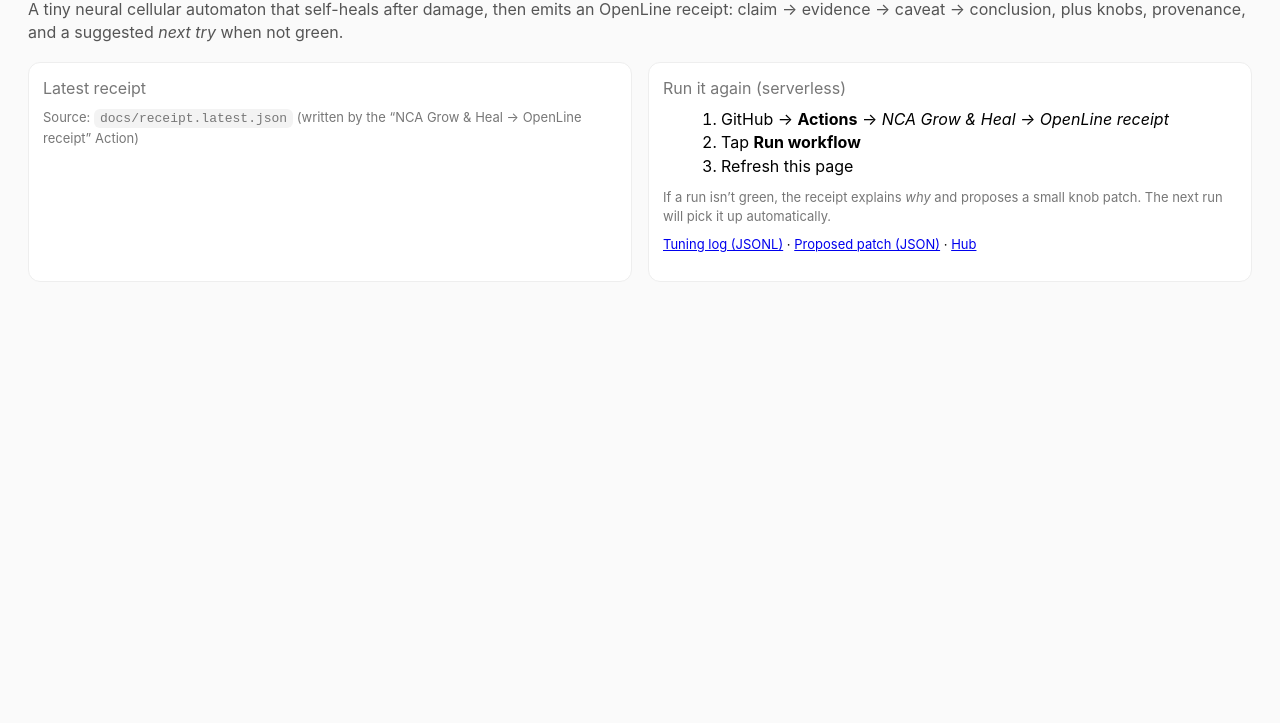
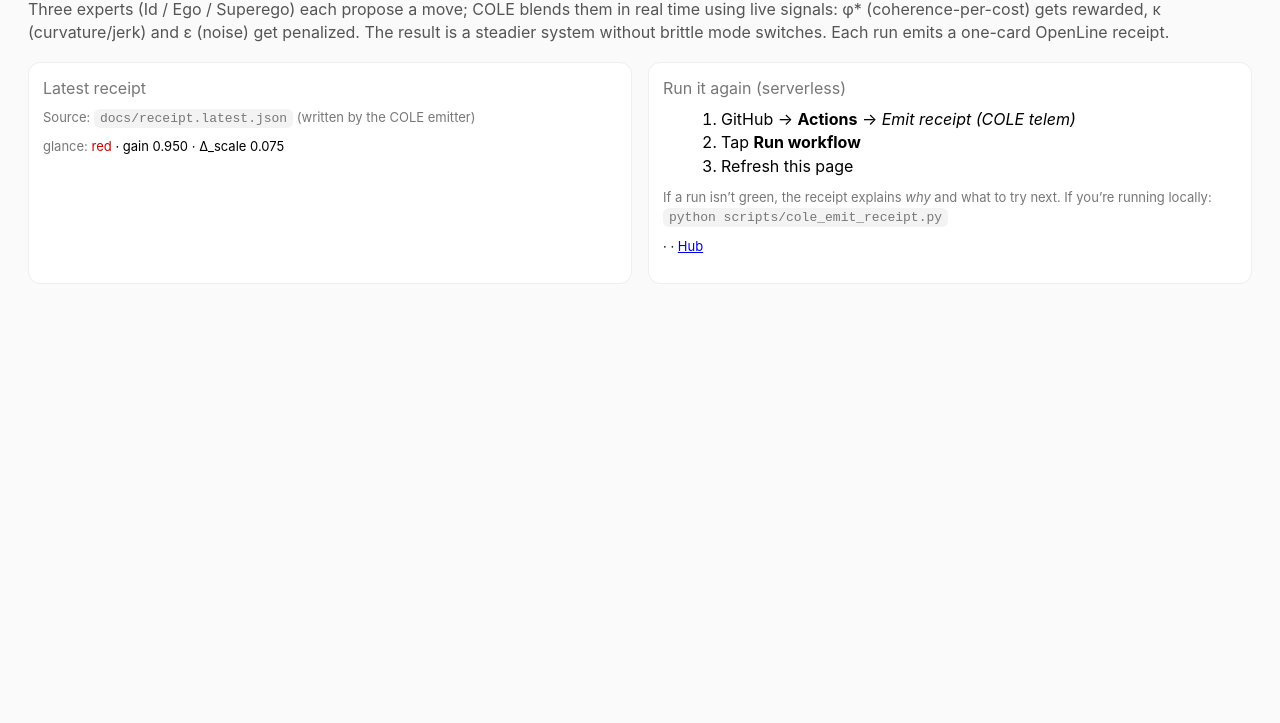
Before and after one commit to terryncew/COLE-Coherence-Layer-Engine-, a plain HTML site: page docs/index.html in a window 1280 px wide. Shown: the part 77-800 px from the top of the page. Drawn offline with Linux system fonts and the light colour scheme; no server answers.

Commit message:
Update index.html

```diff
--- a/docs/index.html
+++ b/docs/index.html
@@ -1,5 +1,5 @@
 <!doctype html><meta charset="utf-8">
-<title>COLE — NCA Grow & Heal (OpenLine Receipt)</title>
+<title>COLE — Coherence Layer Engine (OpenLine Receipt)</title>
 <meta name="viewport" content="width=device-width,initial-scale=1">
 
 <style>
@@ -12,17 +12,19 @@
   code{background:#f3f3f3;padding:2px 6px;border-radius:6px}
   .hint{margin-top:8px;padding:10px;border-radius:10px;background:#f7fbff;border:1px solid #e5f0ff}
   .small{font-size:13px}
+  .ok{color:#0a0} .warn{color:#c80} .bad{color:#c00}
 </style>
 
-<!-- stable loader for the receipt card -->
+<!-- OpenLine card web component (you already use this) -->
 <script type="module"
   src="https://cdn.jsdelivr.net/gh/terryncew/openline-core@main/receipts-kit/openline-card.js">
 </script>
 
-<h1>COLE — NCA Grow &amp; Heal</h1>
+<h1>COLE — Coherence Layer Engine</h1>
 <p class="lead">
-  A tiny neural cellular automaton that self-heals after damage, then emits an OpenLine receipt:
-  claim → evidence → caveat → conclusion, plus knobs, provenance, and a suggested <em>next try</em> when not green.
+  Three experts (Id / Ego / Superego) each propose a move; COLE blends them in real time using live signals:
+  φ* (coherence-per-cost) gets rewarded, κ (curvature/jerk) and ε (noise) get penalized.
+  The result is a steadier system without brittle mode switches. Each run emits a one-card OpenLine receipt.
 </p>
 
 <div class="row">
@@ -30,40 +32,81 @@
     <div class="muted" style="margin-bottom:8px">Latest receipt</div>
     <openline-card mode="compact" src="./receipt.latest.json"></openline-card>
     <div class="muted small" style="margin-top:8px">
-      Source: <code>docs/receipt.latest.json</code> (written by the “NCA Grow &amp; Heal → OpenLine receipt” Action)
+      Source: <code>docs/receipt.latest.json</code>
+      (written by the COLE emitter)
     </div>
+
+    <!-- Optional: show suggested patch if your receipt includes next_try -->
     <div class="hint small" id="patchBox" hidden>
       <b>Suggested next try</b> (auto-applied on next run):<br>
       <code id="patchText"></code>
+    </div>
+
+    <!-- Optional quick stats if you want a glance without opening JSON -->
+    <div class="small" id="glance" hidden style="margin-top:8px">
+      <span class="muted">glance:</span>
+      <span id="g-status"></span> ·
+      gain <span id="g-gain"></span> ·
+      Δ_scale <span id="g-delta"></span>
     </div>
   </div>
 
   <div class="tile">
     <div class="muted" style="margin-bottom:8px">Run it again (serverless)</div>
     <ol style="margin:0 0 10px 18px">
-      <li>GitHub → <b>Actions</b> → <i>NCA Grow &amp; Heal → OpenLine receipt</i></li>
+      <li>GitHub → <b>Actions</b> → <i>Emit receipt (COLE telem)</i></li>
       <li>Tap <b>Run workflow</b></li>
       <li>Refresh this page</li>
     </ol>
     <div class="muted small">
-      If a run isn’t green, the receipt explains <em>why</em> and proposes a small knob patch.
-      The next run will pick it up automatically.
+      If a run isn’t green, the receipt explains <em>why</em> and what to try next. If you’re running locally:
+      <code>python scripts/cole_emit_receipt.py</code>
     </div>
-    <p class="small" style="margin-top:10px">
-      <a href="./tuning.log.jsonl">Tuning log (JSONL)</a> ·
-      <a href="./proposals.latest.json">Proposed patch (JSON)</a> ·
+    <p class="small" style="margin-top:10px" id="links">
+      <a id="lnk-log" href="./tuning.log.jsonl">Tuning log (JSONL)</a> ·
+      <a id="lnk-prop" href="./proposals.latest.json">Proposed patch (JSON)</a> ·
       <a href="https://terryncew.github.io/openline-hub/">Hub</a>
     </p>
   </div>
 </div>
 
 <script>
-// Show the suggested patch nicely if it exists
-fetch('./receipt.latest.json').then(r => r.json()).then(j => {
-  if (j.next_try && Array.isArray(j.next_try.patch)) {
-    const parts = j.next_try.patch.map(p => `${p.key}→${p.to}`);
-    document.getElementById('patchText').textContent = parts.join(' · ');
-    document.getElementById('patchBox').hidden = false;
+(async ()=>{
+  // Load the receipt for optional extras (won't break if absent fields)
+  try {
+    const r = await fetch('./receipt.latest.json', {cache:'no-cache'});
+    if (!r.ok) throw new Error();
+    const j = await r.json();
+
+    // Suggested patch
+    if (j.next_try && Array.isArray(j.next_try.patch)) {
+      const parts = j.next_try.patch.map(p => `${p.key}→${p.to}`);
+      patchText.textContent = parts.join(' · ');
+      patchBox.hidden = false;
+    }
+
+    // Quick glance stats
+    if (j.telem) {
+      const s = (j.attrs && j.attrs.status) || 'unknown';
+      gStatus = document.getElementById('g-status');
+      gGain   = document.getElementById('g-gain');
+      gDelta  = document.getElementById('g-delta');
+      gStatus.textContent = s;
+      gStatus.className = (s==='green'?'ok':(s==='amber'?'warn':(s==='red'?'bad':'')));
+      gGain.textContent  = (+j.telem.regen_gain).toFixed(3);
+      gDelta.textContent = (+j.telem.delta_scale).toFixed(3);
+      document.getElementById('glance').hidden = false;
+    }
+  } catch (_) {}
+
+  // Hide links that don't exist in this repo (e.g., NCA-only artifacts)
+  async function hideIfMissing(id, path) {
+    try {
+      const r = await fetch(path, {method:'HEAD', cache:'no-cache'});
+      if (!r.ok) document.getElementById(id).style.display = 'none';
+    } catch { document.getElementById(id).style.display = 'none'; }
   }
-}).catch(()=>{});
+  hideIfMissing('lnk-log','./tuning.log.jsonl');
+  hideIfMissing('lnk-prop','./proposals.latest.json');
+})();
 </script>
```
